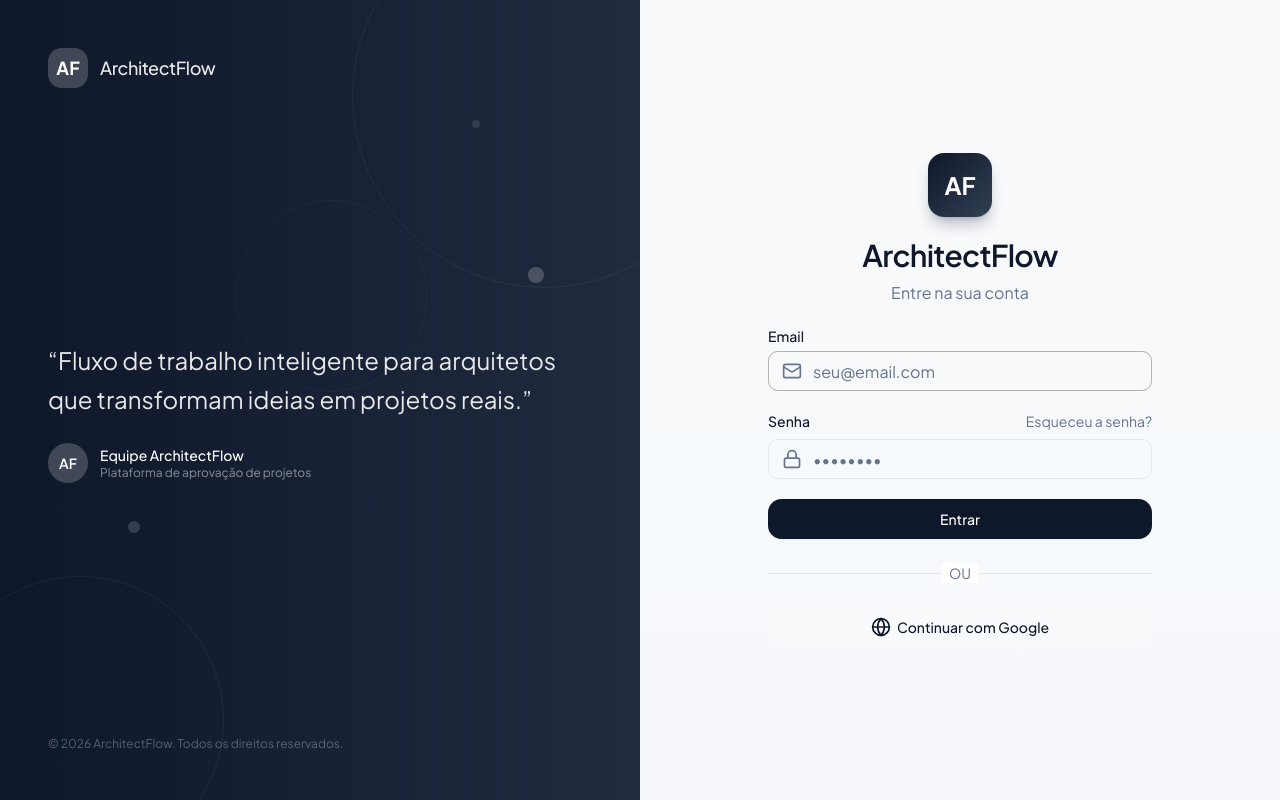
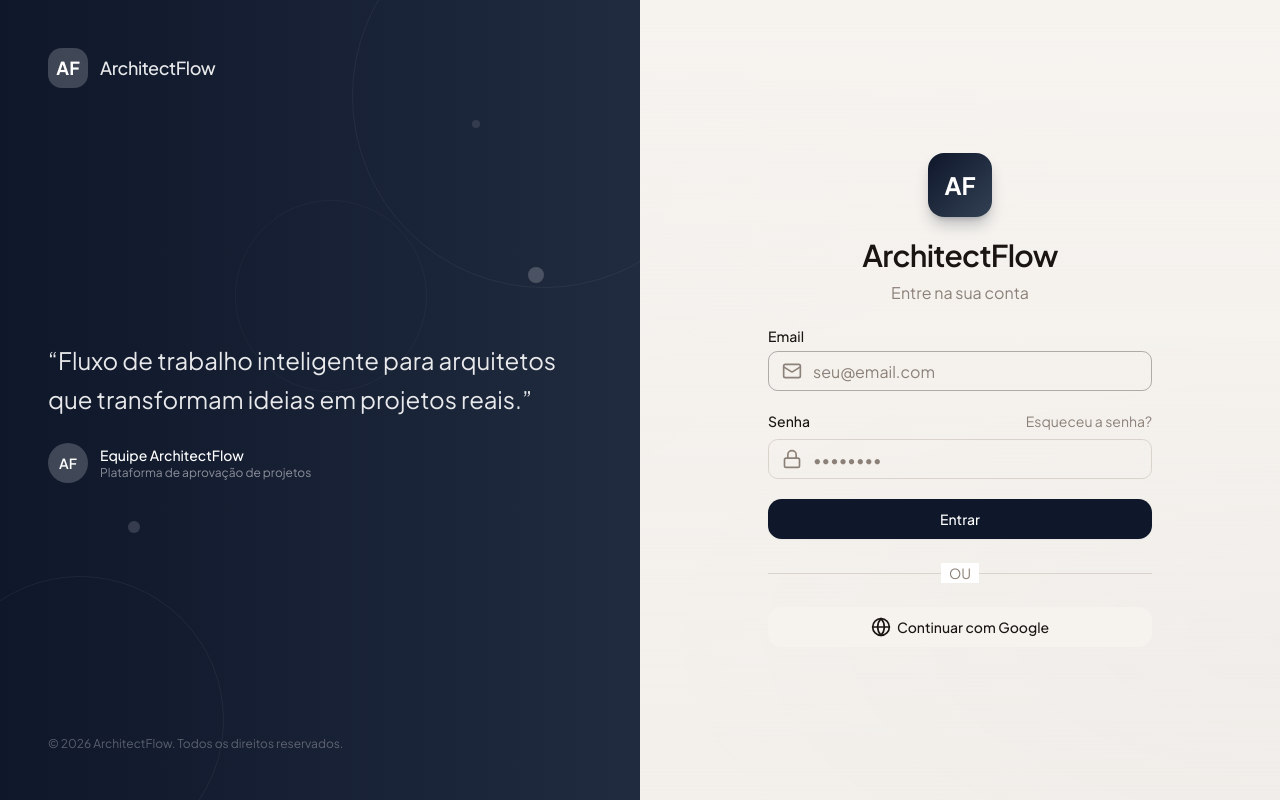
Before and after one commit to MatheusFerraz320/arq-flow-web, a Next.js app: page /login in a window 1280 px wide. Built offline with nearby package versions, Linux system fonts and the light colour scheme; no server answers.

Commit message:
fix:layout changes color refactor

```diff
--- a/src/app/dashboard/clientes/[id]/page.tsx
+++ b/src/app/dashboard/clientes/[id]/page.tsx
@@ -144,7 +144,7 @@ export default function ClientPage() {
           <div className="animate-stagger grid gap-5 sm:grid-cols-2 lg:grid-cols-3">
             {client.projects.map((project) => (
               <Link key={project.id} href={`/dashboard/projetos/${project.id}`}>
-                <div className="flex h-full cursor-pointer flex-col gap-4 rounded-xl bg-card p-6 text-base text-card-foreground border border-border/60 shadow-lg shadow-black/[0.04] transition-all duration-200 hover:shadow-xl hover:bg-glass hover:backdrop-blur-xs hover:ring-1 hover:ring-accent/20">
+                <div className="flex h-full cursor-pointer flex-col gap-4 rounded-xl bg-gradient-to-br from-card to-muted/20 p-7 text-base text-card-foreground border border-border/60 shadow-lg shadow-black/[0.06] transition-all duration-300 hover:-translate-y-0.5 hover:shadow-xl hover:shadow-accent/5 hover:ring-1 hover:ring-accent/20">
                   <div className="flex h-full flex-col justify-between gap-3">
                     <div>
                       <h3 className="truncate font-semibold text-lg">{project.title}</h3>
--- a/src/app/dashboard/clientes/page.tsx
+++ b/src/app/dashboard/clientes/page.tsx
@@ -150,10 +150,6 @@ export default function ClientsPage() {
           <p className="mt-3 max-w-2xl text-lg text-white/70 animate-fade-in-up" style={{ animationDelay: "300ms" }}>
             Gerencie todos os seus clientes, acompanhe projetos e mantenha o fluxo de trabalho organizado.
           </p>
-          <div className="mt-6 flex items-center gap-3 animate-fade-in-up" style={{ animationDelay: "400ms" }}>
-            <span className="text-3xl font-bold text-white">{animatedTotal}</span>
-            <span className="text-base text-white/60">clientes cadastrados</span>
-          </div>
         </div>
       </div>
 
--- a/src/app/dashboard/projetos/[id]/page.tsx
+++ b/src/app/dashboard/projetos/[id]/page.tsx
@@ -91,10 +91,10 @@ export default async function ProjectPage(props: PageProps<"/dashboard/projetos/
       {/* Data Row: Status · Type · Budget · Deadline */}
       <div className="animate-stagger grid gap-4 sm:grid-cols-2 lg:grid-cols-4">
         {/* Status Card */}
-        <div className="relative overflow-hidden rounded-xl border bg-card p-5 shadow-lg shadow-black/[0.04] transition-all duration-200 hover:shadow-xl hover:ring-1 hover:ring-accent/20">
-          <div className="absolute left-0 top-0 h-full w-1 bg-gradient-to-b from-accent to-indigo-400" />
+        <div className="relative overflow-hidden rounded-xl border bg-gradient-to-br from-card to-muted/20 p-6 shadow-lg shadow-black/[0.06] transition-all duration-300 hover:-translate-y-0.5 hover:shadow-xl hover:ring-1 hover:ring-accent/20">
+          <div className="absolute left-0 top-0 h-full w-1.5 bg-gradient-to-b from-accent to-indigo-400 rounded-r-sm" />
           <div className="flex items-center gap-2 mb-3">
-            <div className="flex size-8 items-center justify-center rounded-lg bg-gradient-to-br from-accent/20 to-accent/5 text-accent ring-1 ring-accent/10">
+            <div className="flex size-9 items-center justify-center rounded-lg bg-gradient-to-br from-accent/20 to-accent/5 text-accent ring-1 ring-accent/10">
               <Info className="size-4" />
             </div>
             <span className="text-xs font-semibold uppercase tracking-widest text-muted-foreground">Status</span>
--- a/src/app/globals.css
+++ b/src/app/globals.css
@@ -3,16 +3,16 @@
 @theme {
   --font-sans: var(--font-sans);
   --font-mono: var(--font-geist-mono);
-  --color-background: #F8FAFC;
-  --color-foreground: #0F172A;
+  --color-background: #F6F3EF;
+  --color-foreground: #1A1512;
   --color-card: #FFFFFF;
-  --color-card-foreground: #0F172A;
+  --color-card-foreground: #1A1512;
   --color-popover: #FFFFFF;
-  --color-popover-foreground: #0F172A;
-  --color-muted: #F1F5F9;
-  --color-muted-foreground: #64748B;
-  --color-secondary: #F1F5F9;
-  --color-secondary-foreground: #0F172A;
+  --color-popover-foreground: #1A1512;
+  --color-muted: #ECE8E2;
+  --color-muted-foreground: #8C8178;
+  --color-secondary: #ECE8E2;
+  --color-secondary-foreground: #1A1512;
   --color-brand: #0F172A;
   --color-brand-light: #334155;
   --color-brand-soft: oklch(0.15 0 0 / 6%);
@@ -23,8 +23,8 @@
   --color-destructive: oklch(0.52 0.18 25);
   --color-success: oklch(0.55 0.13 140);
   --color-warning: oklch(0.68 0.14 75);
-  --color-border: #E2E8F0;
-  --color-input: #E2E8F0;
+  --color-border: #D9D3CB;
+  --color-input: #D9D3CB;
   --color-ring: oklch(0.15 0 0 / 30%);
   --color-glass: oklch(1 0 0 / 80%);
   --radius-sm: 0.3rem;
@@ -39,6 +39,17 @@
   }
   body {
     @apply bg-background text-foreground antialiased;
+  }
+  body::before {
+    content: '';
+    position: fixed;
+    inset: 0;
+    background:
+      radial-gradient(ellipse 70% 60% at 0% 20%, oklch(0.55 0.12 270 / 4%) 0%, transparent 100%),
+      radial-gradient(ellipse 50% 40% at 100% 80%, oklch(0.55 0.12 270 / 3%) 0%, transparent 100%),
+      radial-gradient(ellipse 40% 50% at 50% 0%, oklch(0.55 0.12 270 / 2%) 0%, transparent 100%);
+    pointer-events: none;
+    z-index: -1;
   }
 }
 
@@ -80,16 +91,29 @@
   50% { transform: translateY(-8px); }
 }
 
+@keyframes card-hover {
+  0% { transform: translateY(0); box-shadow: var(--tw-shadow); }
+  100% { transform: translateY(-3px); box-shadow: 0 20px 25px -5px rgb(0 0 0 / 0.08), 0 8px 10px -6px rgb(0 0 0 / 0.04); }
+}
+
+@keyframes pulse-soft {
+  0%, 100% { opacity: 1; }
+  50% { opacity: 0.7; }
+}
+
 .animate-float { animation: float 4s ease-in-out infinite; }
+.animate-float-slow { animation: float 6s ease-in-out infinite; }
 .animate-fade-in { animation: fade-in 0.4s ease-out; }
 .animate-scale-in { animation: scale-in 0.25s ease-out; }
 .animate-shake { animation: shake 0.4s ease-in-out; }
 .animate-shimmer { background-size: 200% 100%; animation: shimmer 3s ease-in-out infinite; }
-.animate-stagger > * { opacity: 0; animation: fade-in-up 0.5s ease-out forwards; }
+.animate-stagger > * { opacity: 0; animation: fade-in-up 0.45s ease-out forwards; }
 .animate-stagger > *:nth-child(1) { animation-delay: 0ms; }
-.animate-stagger > *:nth-child(2) { animation-delay: 80ms; }
-.animate-stagger > *:nth-child(3) { animation-delay: 160ms; }
-.animate-stagger > *:nth-child(4) { animation-delay: 240ms; }
+.animate-stagger > *:nth-child(2) { animation-delay: 100ms; }
+.animate-stagger > *:nth-child(3) { animation-delay: 200ms; }
+.animate-stagger > *:nth-child(4) { animation-delay: 300ms; }
+.animate-stagger > *:nth-child(5) { animation-delay: 400ms; }
 .animate-fade-in-up { animation: fade-in-up 0.5s ease-out; }
 .animate-gradient { animation: gradient-shift 12s ease-in-out infinite; }
 .animate-skeleton { background: linear-gradient(90deg, var(--color-muted) 25%, var(--color-muted)/60 50%, var(--color-muted) 75%); background-size: 200% 100%; animation: shimmer 2s ease-in-out infinite; }
+.animate-pulse-soft { animation: pulse-soft 3s ease-in-out infinite; }
--- a/src/components/client-card.tsx
+++ b/src/components/client-card.tsx
@@ -27,7 +27,7 @@ export function ClientCard({ clientId, name, email, projects }: ClientCardProps)
 
   return (
     <div
-      className="group relative cursor-pointer overflow-hidden rounded-xl bg-card p-7 text-base text-card-foreground border border-border/60 shadow-lg shadow-black/[0.04] transition-all duration-200 hover:shadow-xl hover:bg-glass hover:backdrop-blur-xs hover:ring-1 hover:ring-accent/20"
+      className="group relative cursor-pointer overflow-hidden rounded-xl bg-gradient-to-br from-card to-muted/20 p-8 text-base text-card-foreground border border-border/60 shadow-lg shadow-black/[0.06] transition-all duration-300 hover:-translate-y-0.5 hover:shadow-xl hover:shadow-accent/5 hover:ring-1 hover:ring-accent/20"
       onClick={() => router.push(`/dashboard/clientes/${clientId}`)}
     >
       <div className="absolute inset-x-0 top-0 h-1.5 bg-gradient-to-r from-accent to-indigo-400 opacity-0 transition-opacity duration-200 group-hover:opacity-100" />
@@ -55,7 +55,7 @@ export function ClientCard({ clientId, name, email, projects }: ClientCardProps)
                 <Link
                   key={project.id}
                   href={`/dashboard/projetos/${project.id}`}
-                  className="flex items-center justify-between rounded-lg bg-muted/50 px-4 py-3 transition-all duration-200 hover:bg-muted"
+                  className="flex items-center justify-between rounded-xl bg-muted/50 px-5 py-3.5 transition-all duration-200 hover:bg-muted hover:ring-1 hover:ring-accent/20"
                 >
                   <span className="truncate text-base font-medium text-foreground">
                     {project.title}
--- a/src/components/project-status-selector.tsx
+++ b/src/components/project-status-selector.tsx
@@ -65,7 +65,7 @@ export function ProjectStatusSelector({
             onClick={() => handleChange(item.value)}
             disabled={updating}
             className={cn(
-              "inline-flex items-center gap-2 rounded-full border px-4 py-2 text-sm font-medium transition-all duration-200",
+              "inline-flex items-center gap-2.5 rounded-full border px-5 py-2.5 text-sm font-medium transition-all duration-200",
               active
                 ? `${item.bg} ${item.color} border-transparent ring-1 ${item.ring} shadow-sm`
                 : "border-border bg-transparent text-muted-foreground hover:border-muted-foreground/30 hover:text-foreground",
```
Also changed, not shown: src/app/dashboard/page.tsx (+12 -12 lines), src/components/project-editable-fields.tsx (+20 -20 lines).
